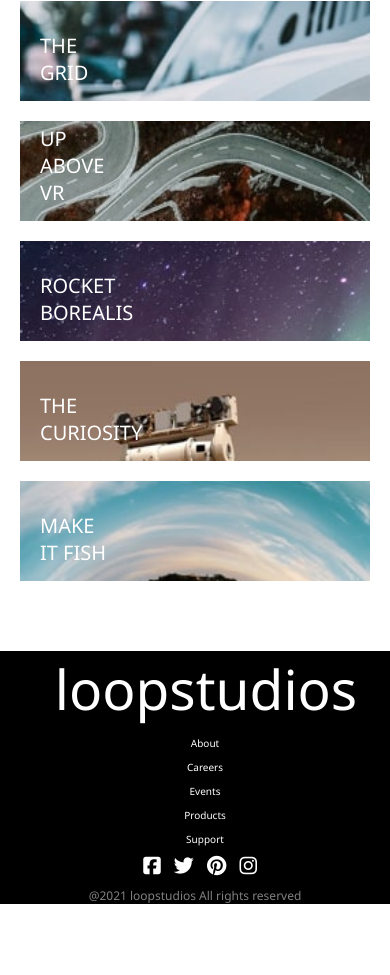
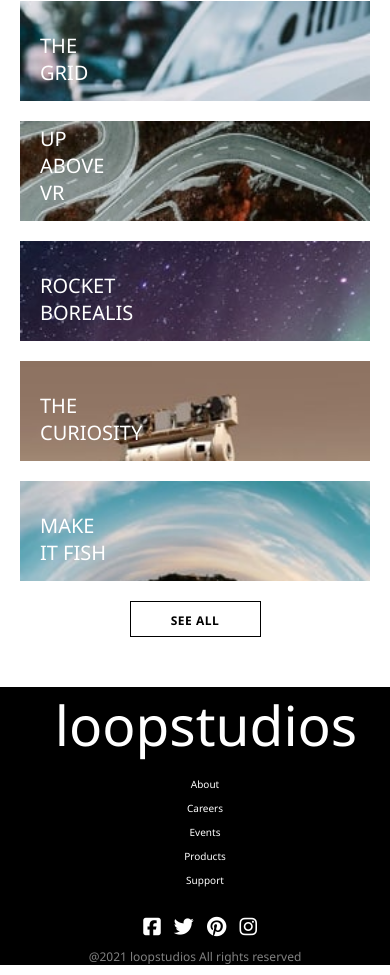
Before and after one commit to Devjulesoti/loopstudio-landingpage, a plain HTML site: page index.html in a window 390 px wide. Shown: the part 1413-2388 px from the top of the page. Before the commit the page ends 2317 px from the top, so only its background shows below. Drawn offline with Linux system fonts and the light colour scheme.

Commit message:
mobile responsiveness

```diff
--- a/index.html
+++ b/index.html
@@ -37,7 +37,7 @@
         <section class="sec-3">
             <div class="lay-1">
                 <h3>OUR CREATIONS</h3>
-                <a href="#">SEE ALL</a>
+                <a class="top-button" href="#">SEE ALL</a>
             </div>
             <div class="grid">
                 <div style="background-image: url(./images/img1.jpeg);"><p>DEEP EARTH</p></div>
@@ -48,6 +48,10 @@
                 <div style="background-image: url(./images/img6.jpeg);"><p>ROCKET BOREALIS</p></div>
                 <div style="background-image: url(./images/img7.jpeg);"><p>THE CURIOSITY</p></div>
                 <div style="background-image: url(./images/img8.jpeg);"><p>MAKE IT FISH</p></div>
+              </div>
+
+              <div class="butt-con">
+                <a class="buttom-button" href="#">SEE ALL</a>
               </div>
         </section>
         <footer>
--- a/style.css
+++ b/style.css
@@ -31,6 +31,7 @@ main{
     width: 90%;
     border: 2px solid white;
     margin-top: 100px;
+
     /* margin-left: 10px; */
     /* margin-right: 10px; */
     /* margin-left: 50px; */
@@ -117,23 +118,22 @@ ul li a{
     font-size: 30px;
     text-align: center;
     letter-spacing: 5px;
-    font-weight: 500;
+    font-weight: 400;
 }
 
-.sec-3 a{
+.top-button{
     text-decoration: none;
     font-size: 5px;
     width: 50px;
     text-align: center;
     letter-spacing: 0.5px;
     padding: 5px;
-    /* background-color: red; */
     border: 1px solid black;
     display: none;
 }
 .grid {
     padding:  0 20px;
-    min-height: 10px;
+    /* min-height: 10px; */
     margin-bottom: 10px;
 
     /* display: grid;
@@ -187,10 +187,7 @@ footer h3{
     font-family: 'Segoe UI', Tahoma, Geneva, Verdana, sans-serif;
     text-align: center;
     margin-left: 22px;
-    margin-bottom: 10px;
-
-
-
+    margin-bottom: 15px;
 }
 .fa-square-facebook, .fa-twitter, .fa-pinterest, .fa-instagram{
     color: white;
@@ -200,6 +197,8 @@ footer h3{
 .foot-right{
     color: white;
     font-size: 12px;
+    margin-top: 30px;
+    margin-bottom: 10px;
 
 }
 .foot-right p{
@@ -215,3 +214,33 @@ footer h3{
     /* margin-left: 35px;
     padding-bottom: 8px; */
 }
+.butt-con{
+    text-align: center;
+    border: 1px solid black;
+    width: 30%;
+    margin: 0 auto;
+    padding: 6px;
+
+
+}
+.buttom-button{
+    margin: 0 auto;
+    text-decoration: none;
+    font-size: 12px;
+    font-weight: bold;
+    color: black;
+    /* width: 50px; */
+    /* text-align: center; */
+    letter-spacing: 0.5px;
+    padding: 5px;
+    /* border: 2px solid black; */
+    width: 300px;
+}
+
+
+
+@media only screen and (min-width: 577px) {
+    body {
+      background-color: lightblue;
+    }
+  }
```
